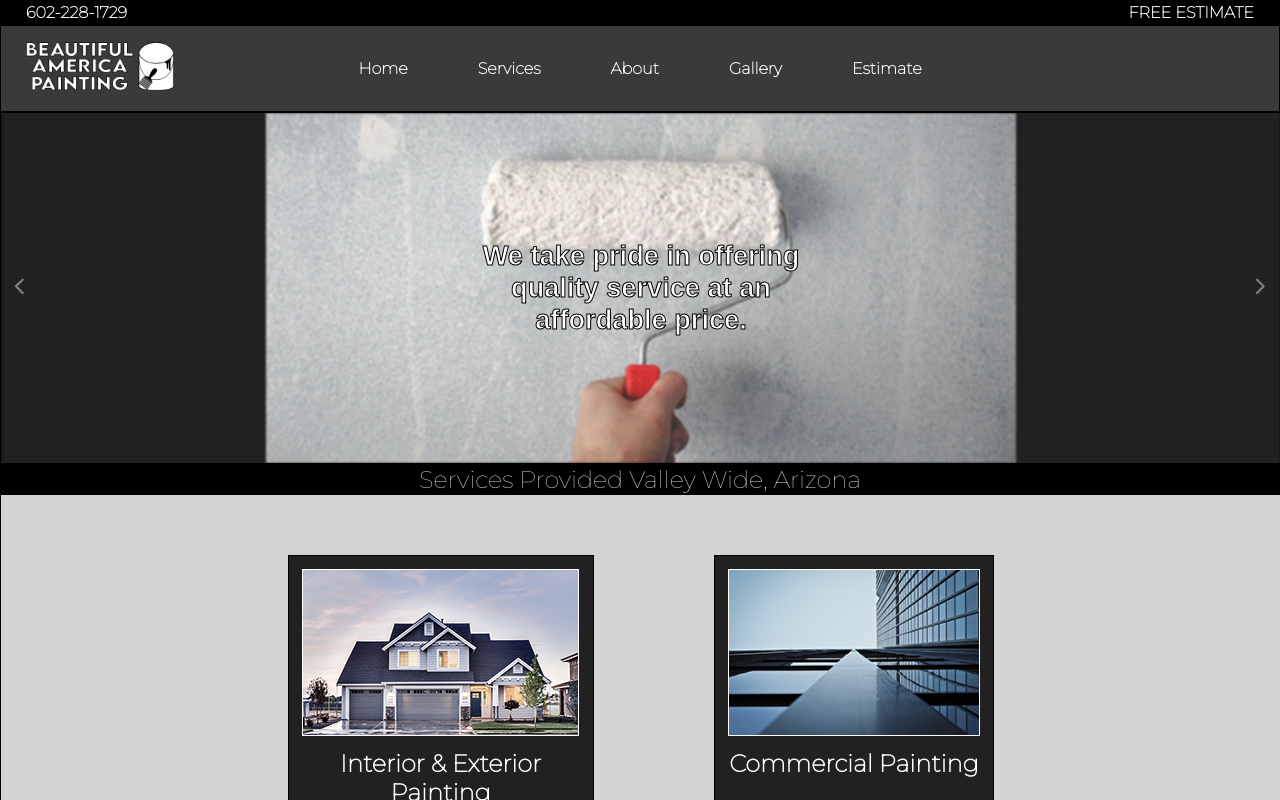
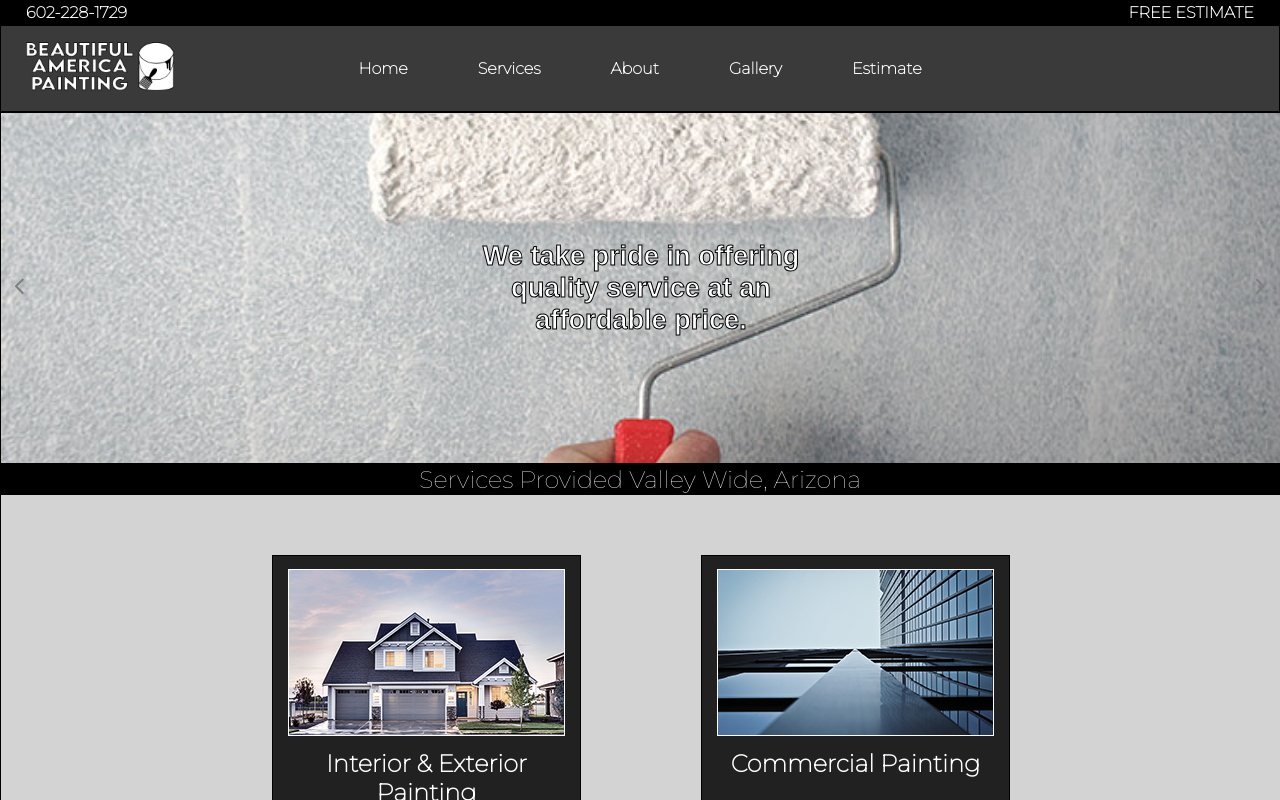
Before and after one commit to AnthonyPrentice/BeautifulAmericaPainting, a React (Create React App) app: page / in a window 1280 px wide. Shown: the top 800 px of the page. Built offline with nearby package versions, Linux system fonts and the light colour scheme.

Commit message:
Slideshow is good now, ServicePreview dimensions are good.

```diff
--- a/src/components/css/Review.css
+++ b/src/components/css/Review.css
@@ -6,7 +6,6 @@
     width: 100%;
     height: 200px;
     background-color: black;
-    border: solid 1px;
 }
 
 .review-img {
@@ -14,7 +13,6 @@
     height: 200px;
     object-fit: cover;
     object-position: center;
-    filter: blur(1px);
 }
 
 .review-text {
--- a/src/components/css/ServicesPreview.css
+++ b/src/components/css/ServicesPreview.css
@@ -10,8 +10,7 @@
 
 .services-preview-item{
     position: relative;
-    max-width: 300px;
-    min-width: 175px;
+    width: 280px;
     height: 400px;
     background-color: rgb(33, 33, 33);
     border: solid 1px;
@@ -21,7 +20,7 @@
 }
 
 .services-preview-img-wrapper {
-    max-width: 275px;
+    width: 275px;
     height: 165px;
     border: solid 1px;
     top: 0;
--- a/src/components/css/Slideshow.css
+++ b/src/components/css/Slideshow.css
@@ -2,11 +2,10 @@
     display: flex;
     justify-content: center;
     align-items: center;
-    width: 100vw;
-    background-color: rgb(33, 33, 33);
+    width: 100%;
+    height: 350px;
+    background-color: lightgrey;
     border: solid .5px;
-    margin: 0;
-    padding: 0;
 }
 
 .transition-wrapper-img {
@@ -15,7 +14,14 @@
     align-items: center;
     width: 100%;
     height: 350px;
-    overflow-x: auto;
+}
+
+.slideshow-img {
+    width: 100%;
+    height: 350px;
+    object-fit: cover;
+    object-position: center;
+    transition: ease 2s;
 }
 
 .transition-wrapper-text {
@@ -26,19 +32,6 @@
     position: absolute;
     text-align: center;
     font-size: 2em;
-    overflow-x: auto;
-}
-
-.slideshow-img {
-    width: 100%;
-    height: 100%;
-    object-fit: cover;
-    object-position: center;
-    vertical-align: top;
-    transition: ease 2s;
-    border-left: solid black .5px;
-    border-right: solid black .5px;
-    filter: blur(1px);
 }
 
 .slideshow-img-text {
@@ -78,9 +71,3 @@
 .hidden {
     display: none;
 }
-
-@media only screen and (min-width: 1140px){
-    .slideshow-img {
-        object-fit: none;
-    }
-}
```
Also changed, not shown: 2 other files (tests, documents, lock files or other folders).
